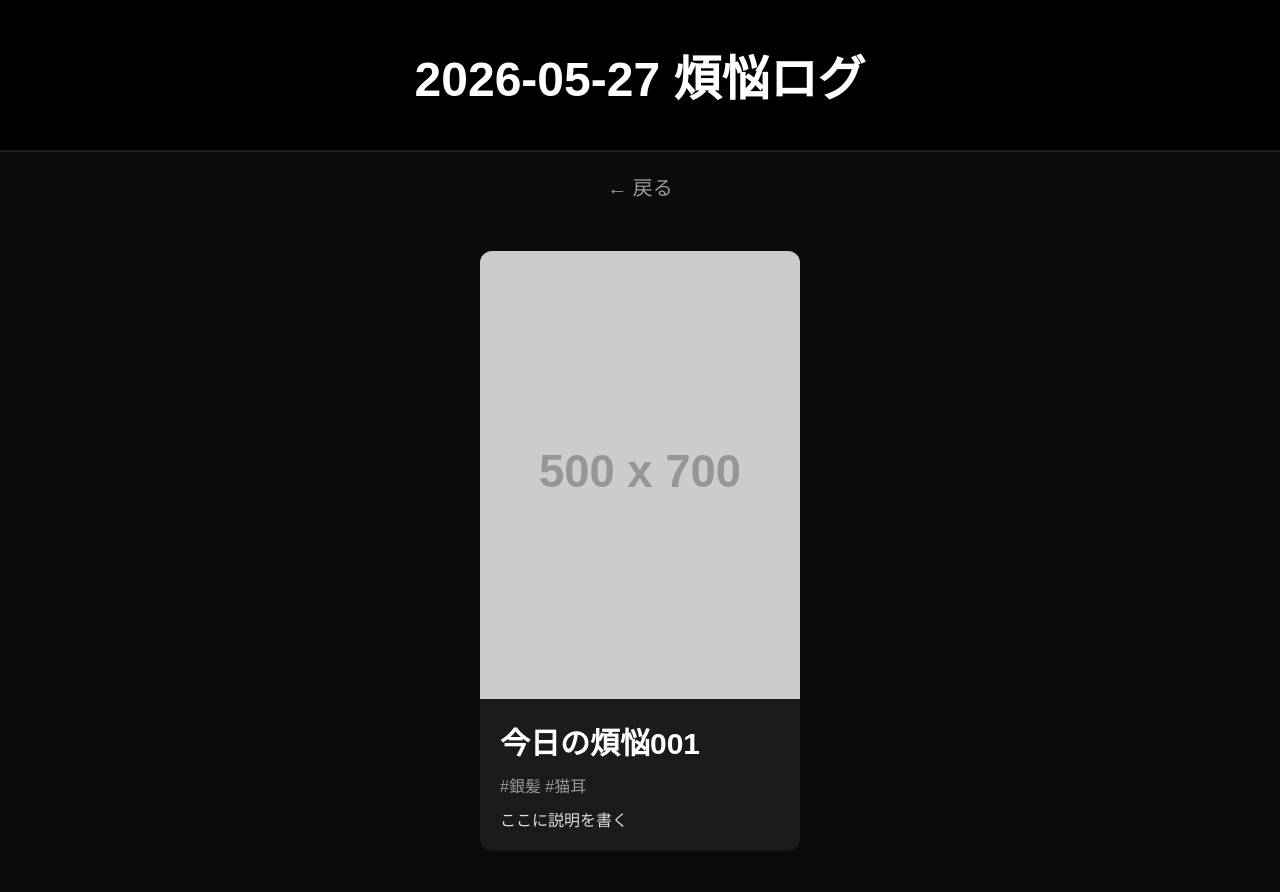
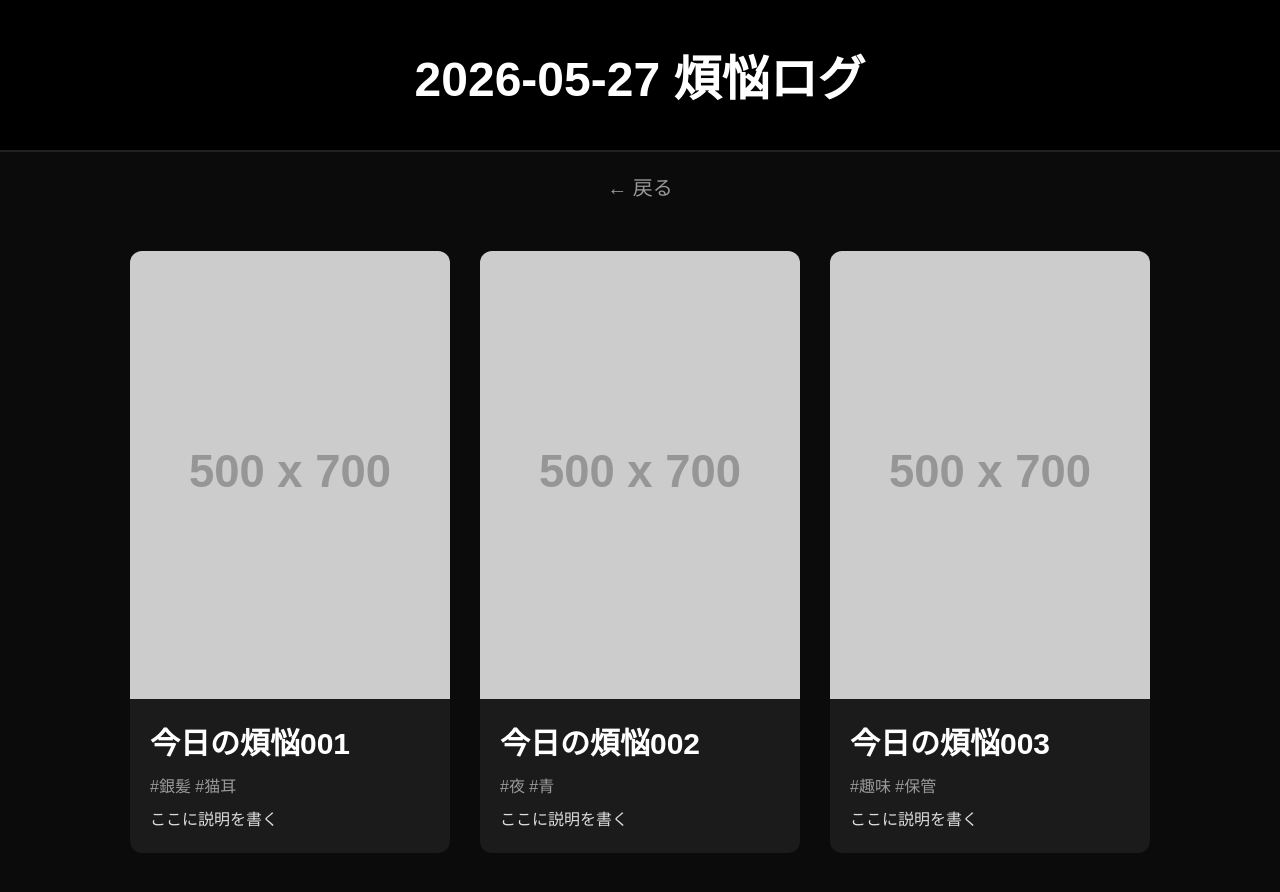
Before and after one commit to ryusin123/-123.github.io, a plain HTML site: page 2026-05-27.html in a window 1280 px wide. Drawn offline with Linux system fonts and the light colour scheme; placeholder pictures from the web are drawn by us.

Commit message:
Update 2026-05-27.html

```diff
--- a/2026-05-27.html
+++ b/2026-05-27.html
@@ -7,71 +7,17 @@
 <title>2026-05-27 煩悩ログ</title>
 
 <style>
-body{
-    background:#0b0b0b;
-    color:white;
-    margin:0;
-    font-family:sans-serif;
-}
-
-header{
-    background:#000;
-    text-align:center;
-    padding:40px;
-    font-size:48px;
-    font-weight:bold;
-    border-bottom:2px solid #222;
-}
-
-.back{
-    text-align:center;
-    margin-top:20px;
-}
-
-.back a{
-    color:#999;
-    text-decoration:none;
-    font-size:20px;
-}
-
-.gallery{
-    display:flex;
-    flex-wrap:wrap;
-    justify-content:center;
-    gap:30px;
-    padding:50px;
-}
-
-.card{
-    width:320px;
-    background:#1b1b1b;
-    border-radius:12px;
-    overflow:hidden;
-}
-
-.card img{
-    width:100%;
-    display:block;
-}
-
-.card-body{
-    padding:20px;
-}
-
-.title{
-    font-size:30px;
-    font-weight:bold;
-    margin-bottom:10px;
-}
-
-.tags{
-    color:#999;
-    margin-bottom:10px;
-}
-
-.description{
-    color:#ddd;
-}
+body{background:#0b0b0b;color:white;margin:0;font-family:sans-serif;}
+header{background:#000;text-align:center;padding:40px;font-size:48px;font-weight:bold;border-bottom:2px solid #222;}
+.back{text-align:center;margin-top:20px;}
+.back a{color:#999;text-decoration:none;font-size:20px;}
+.gallery{display:flex;flex-wrap:wrap;justify-content:center;gap:30px;padding:50px;}
+.card{width:320px;background:#1b1b1b;border-radius:12px;overflow:hidden;}
+.card img{width:100%;display:block;}
+.card-body{padding:20px;}
+.title{font-size:30px;font-weight:bold;margin-bottom:10px;}
+.tags{color:#999;margin-bottom:10px;}
+.description{color:#ddd;line-height:1.6;}
 </style>
 </head>
 
@@ -82,28 +28,35 @@ header{
 </header>
 
 <div class="back">
-<a href="index.html">
-← 戻る
-</a>
+<a href="index.html">← 戻る</a>
 </div>
 
 <div class="gallery">
 
 <div class="card">
 <img src="https://placehold.jp/500x700.png">
-
 <div class="card-body">
-<div class="title">
-今日の煩悩001
+<div class="title">今日の煩悩001</div>
+<div class="tags">#銀髪 #猫耳</div>
+<div class="description">ここに説明を書く</div>
+</div>
 </div>
 
-<div class="tags">
-#銀髪 #猫耳
+<div class="card">
+<img src="https://placehold.jp/500x700.png">
+<div class="card-body">
+<div class="title">今日の煩悩002</div>
+<div class="tags">#夜 #青</div>
+<div class="description">ここに説明を書く</div>
+</div>
 </div>
 
-<div class="description">
-ここに説明を書く
-</div>
+<div class="card">
+<img src="https://placehold.jp/500x700.png">
+<div class="card-body">
+<div class="title">今日の煩悩003</div>
+<div class="tags">#趣味 #保管</div>
+<div class="description">ここに説明を書く</div>
 </div>
 </div>
 
```
